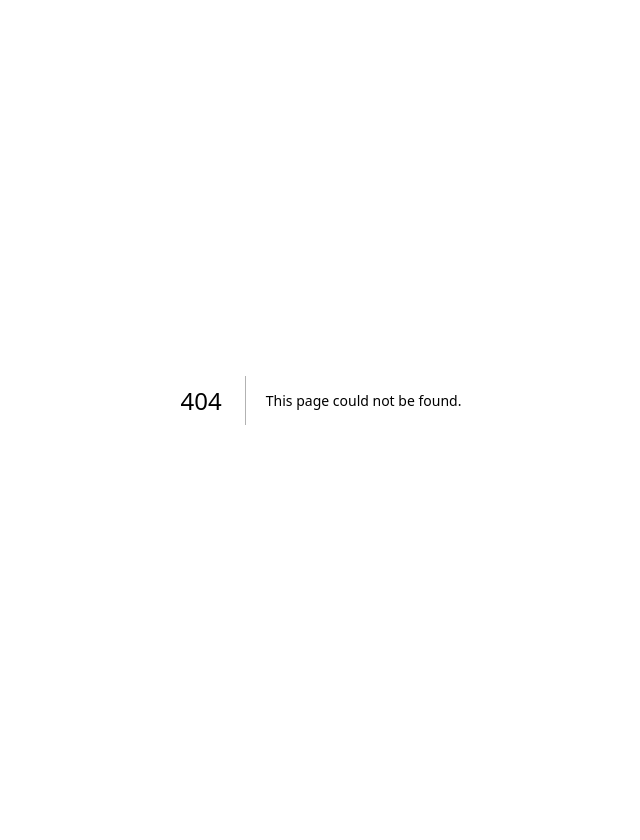
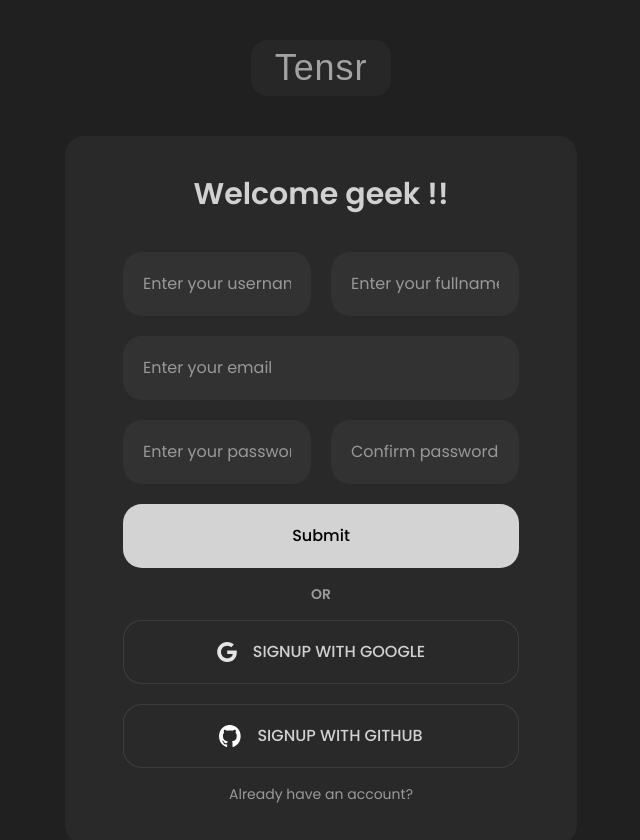
Before and after one commit to aashinak/Tensr, a Next.js app in the folder client/: page /signup in a window 1280 px wide. Before the commit this address had no page. Shown: the top 840 px of the page, without its empty margins (319-959 px from the left). Before the commit the page ends 800 px from the top, so only its background shows below. Built offline with nearby package versions, Linux system fonts and the light colour scheme; a web font is replaced by a local one.

Commit message:
feat: create page component to render SignupPage

```diff
--- /dev/null
+++ b/client/src/app/(auth)/signup/page.tsx
@@ -0,0 +1,7 @@
+import SignupPage from "@/modules/auth/ui/signup/pages/SignupPage";
+
+const page = () => {
+  return <SignupPage />;
+};
+
+export default page;
```
